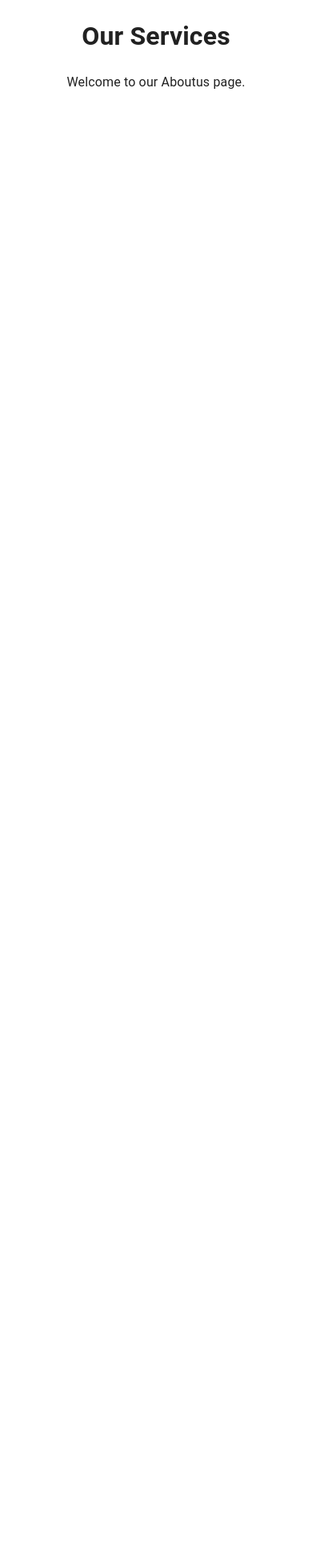
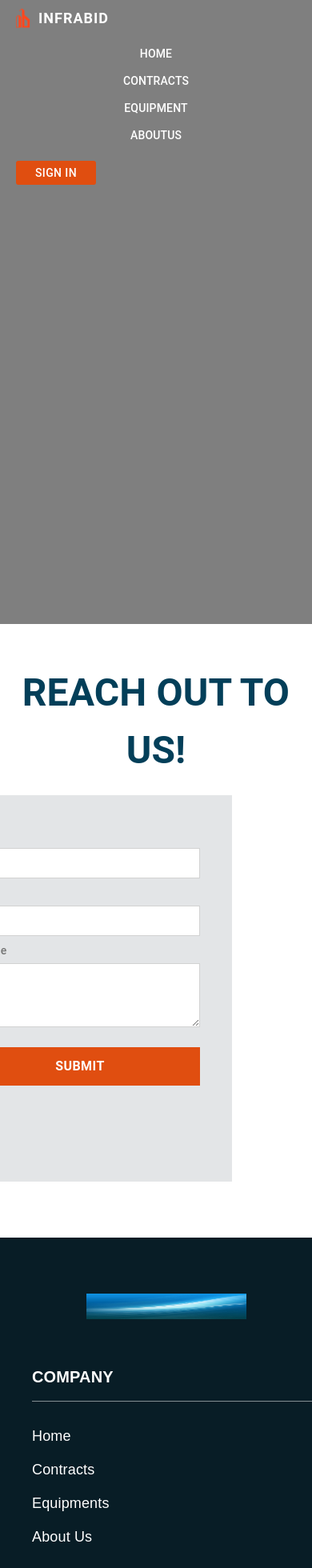
Before and after one commit to bipinsai/infrabid, a React (Create React App) app in the folder infrabid-ui/: page /aboutus in a window 390 px wide. Shown: the top 1960 px of the page at 80% size. Before the commit the page ends 844 px from the top, so only its background shows below. Built offline with nearby package versions, Linux system fonts and the light colour scheme.

Commit message:
Added Missing Site data internal api call

```diff
--- a/infrabid-ui/src/components/aboutPage/AboutUsPage.js
+++ b/infrabid-ui/src/components/aboutPage/AboutUsPage.js
@@ -1,12 +1,24 @@
 import React from "react";
+import Footer from "../shared/footer";
+import ReachOutForm from "../shared/reachOutForm";
+import HeadSection from "../shared/headSection";
 // import "../styles/ServicesPage.scss"; // You can add your own styles
 
 const AboutUsPage = () => {
+    const handleSubmit = (e) => {
+        e.preventDefault();
+        // Handle the form submission here
+        console.log('Form submitted');
+    };
     return (
-        <div className="services-page">
-            <h1>Our Services</h1>
-            <p>Welcome to our Aboutus page.</p>
-            {/* You can add more content here */}
+        <div className="landing-page">
+            <HeadSection componetType={'aboutuspage'} />
+            <ReachOutForm
+                title="Reach out to us!"
+                buttonText="Submit"
+            onSubmit={handleSubmit} // Pass the onSubmit handler to the form
+            />
+            <Footer />
         </div>
     );
 };
--- a/infrabid-ui/src/components/homePage/LandingPage.js
+++ b/infrabid-ui/src/components/homePage/LandingPage.js
@@ -11,7 +11,6 @@ import HeadSection from "../shared/headSection";
 import "../../styles/LandingPage.scss"; // Import SCSS file
 import Questions from "./Questions";
 
-
 const LandingPage = () => {
     const handleSubmit = (e) => {
         e.preventDefault();
@@ -21,24 +20,28 @@ const LandingPage = () => {
 
     return (
         <div className="landing-page">
-            {/* Home Section */}
             <HeadSection componetType={'mainpage'} />
             <ConstructionNeeds />
             <SignInSection />
-            <div className="equipment-requirements-section">
-                <EquipmentRequirements component={'tender'} title={'RECENT TENDERS'} buttonPlaceHolder={'VIEW / Add tenders'} data={tenderData} />
+            <div className="equipment-requirements-section" style={{ paddingLeft: '50px' }}>
+                <EquipmentRequirements
+                    component={'tender'}
+                    title={'RECENT TENDERS'}
+                    buttonPlaceHolder={'VIEW / Add tenders'}
+                    data={tenderData}
+                    buttonStyle={{fontSize: '16px'}} // Add this line to adjust button font size
+                />
             </div>
 
-            <div className="equipment-requirements-section">
+            <div className="equipment-requirements-section" style={{ paddingLeft: '50px' }}>
                 <EquipmentRequirements component={'equipment'} data={bidData} />
             </div>
-            {/* <Testimonials testimonials={testimonials} /> */}
             <ImageCard />
             <Questions />
             <ReachOutForm
                 title="Reach out to us!"
                 buttonText="Submit"
-                onSubmit={handleSubmit} // Pass the onSubmit handler to the form
+                onSubmit={handleSubmit}
             />
             <Footer />
         </div>
--- a/infrabid-ui/src/components/shared/headSection.js
+++ b/infrabid-ui/src/components/shared/headSection.js
@@ -4,7 +4,7 @@ import Layout from "./Layout";
 import '../../styles/ContractsPage.scss'
 import logo from '../../assets/landing_page.png'
 import logo2 from '../../assets/contracts_home.png'
-
+import frame1 from '../../assets/frame1.png'
 const HeadSection = ({ componetType, HeadText, subText, buttonAlign }) => {
     // State to manage the background image
     const [backgroundImage, setBackgroundImage] = useState();
@@ -12,8 +12,10 @@ const HeadSection = ({ componetType, HeadText, subText, buttonAlign }) => {
     useEffect(() => {
         if (componetType === 'mainpage') {
             setBackgroundImage(logo);
-        } else {
+        } else  if (componetType == 'contractspage') {
             setBackgroundImage(logo2)
+        } else if (componetType == 'aboutuspage') {
+            setBackgroundImage(frame1)
         }
     }, [componetType]);
 
@@ -36,7 +38,7 @@ const HeadSection = ({ componetType, HeadText, subText, buttonAlign }) => {
                         <Button placeholder={'For Equipment'} customColor={'#033F59'} width={220} height={58} />
                     </div>
                 </div>
-            </div> :
+            </div> : componetType === 'contractspage' ?
                 <div className="contracts-wrapper">
                     <div className="contracts-content">
                         <div className="contracts-content-title">RENT THE <span className="contracts-highlight">BEST EQUIPMENT</span> <br />FOR YOUR PROJECT
@@ -50,7 +52,7 @@ const HeadSection = ({ componetType, HeadText, subText, buttonAlign }) => {
                             <Button placeholder={'For Equipment'} customColor={'#033F59'} width={220} height={58} border={'1px solid #FFFFFF'}/>
                         </div>
                     </div>
-                </div>}
+                </div> : componetType === 'aboutuspage' ? null : null}
         </div>
     )
 }
--- a/infrabid-ui/src/components/shared/reachOutForm.js
+++ b/infrabid-ui/src/components/shared/reachOutForm.js
@@ -27,8 +27,8 @@ const ReachOutFormComponent = ({ title, buttonText, onSubmit }) => {
                     <Button
                         placeholder={buttonText || 'Submit'}
                         customColor="#E04E10"
-                        width={355}
-                        height={50}
+                        width={300}
+                        height={48}
                         fontWeight={700}
                     />
                 </form>
--- a/infrabid-ui/src/styles/BidCard.scss
+++ b/infrabid-ui/src/styles/BidCard.scss
@@ -4,20 +4,21 @@
         background-color: white;
         padding: 16px;
         gap: 16px;
-    width: 100%;
+        width: 80%;
         border: 1px solid #D2D2D2;
         background: #FFFFFF;
         border-radius: 0px;
         position: relative;
-    /* Add this to enable absolute positioning of the tender ID */
+        margin-left: auto;
+        margin-right: auto;
 
     .tender-id-label {
         position: absolute;
         top: 0px;
         right: 0px;
-        padding: 10px 12px;
+        padding: 4px 6px;
         font-weight: 600;
-        font-size: 14px;
+        font-size: 10px;
         color: #757575;
         text-transform: uppercase;
         background: #F5F5F5;
--- a/infrabid-ui/src/styles/EquipmentRequirements.scss
+++ b/infrabid-ui/src/styles/EquipmentRequirements.scss
@@ -35,7 +35,7 @@
     .title {
       color: #033F59;
       font-weight: 600;
-      font-size: 48px;
+      font-size: 32px;
     }
 
     // Media query for tablets & mobile screens
--- a/infrabid-ui/src/styles/Footer.scss
+++ b/infrabid-ui/src/styles/Footer.scss
@@ -11,7 +11,7 @@
   .footer-content {
     display: flex;
     margin: 50px auto; /* Centered horizontally with auto margin */
-    gap: 100px;
+    gap: 60px;
     max-width: 100%; /* Ensure content doesn't exceed the viewport width */
     width: 100%; /* Take up the full available width */
     box-sizing: border-box; /* Include padding and borders in the width calculation */
@@ -32,10 +32,12 @@
       height: 32px;
       width: 255.18px;
       margin-bottom: 20px;
+      margin-right: 60px; /* Added margin towards right */
 
       /* Adjust logo size for small screens */
       @media (max-width: 768px) {
-        width: 200px;
+      width: 200px;
+      margin-right: 15px; /* Slightly reduced right margin for small screens */
       }
     }
 
@@ -53,13 +55,13 @@
     .footer-btn {
       display: flex;
       flex-direction: column;
-      text-transform: uppercase;
       background: transparent;
       text-align: left;
       color: white;
-      font-size: 24px;
+      font-size: 22px;
       font-weight: 600;
       width: 220px;
+      font-family: 'Clash Display Variable', sans-serif; /* Using Clash Display Variable font */
 
       /* Adjust font size for smaller screens */
       @media (max-width: 768px) {
@@ -70,8 +72,8 @@
 
     .footer-sub-divisions {
       margin-top: 15px;
-      font-weight: 400;
-      font-size: 20px;
+      font-weight: 200;
+      font-size: 18px;
       color: #FFFFFF;
       text-align: left;
     }
@@ -93,8 +95,8 @@
         background: #EC652C;
         border-radius: 0px;
         padding: 10px;
-        width: 36px;
-        height: 36px;
+        width: 28px;
+        height: 28px;
 
         svg {
           font-size: 24px;
--- a/infrabid-ui/src/styles/ReachOutForm.scss
+++ b/infrabid-ui/src/styles/ReachOutForm.scss
@@ -11,7 +11,7 @@
         text-transform: uppercase;
         // flex: 1;
         max-width: 600px;
-        margin-right: 20px;
+        margin-right: 0px;
         font-weight: 600;
         font-size: 48px;
         color: #033F59;
@@ -21,9 +21,13 @@
     .reach-out-form {
         flex: 1;
         background-color: #E3E5E7;
-        padding: 30px;
+        padding: 40px 40px 120px 40px;
         max-width: 416px;
         height: 400px;
+        margin-left: 50px;
+        align-self: flex-end; /* Positions it to the right side */
+        position: relative;
+        right: 80px; /* Moves the form left from its current position */
 
         h3 {
             font-size: 2rem;
@@ -40,6 +44,7 @@
                 color: #757575;
                 font-weight: 500;
                 font-size: 14px;
+                padding-bottom: 5px;
             }
 
             input,
@@ -53,8 +58,9 @@
             }
 
             textarea {
-                height: 120px;
+                height: 80px;
                 resize: vertical;
+                margin-bottom: 10px;
             }
         }
     }
```
Also changed, not shown: infrabid-ui/src/components/homePage/Questions.js (+42 -13 lines), infrabid-ui/src/assets/frame1.png (added). Lines whose indentation alone changed are shown as unchanged.
